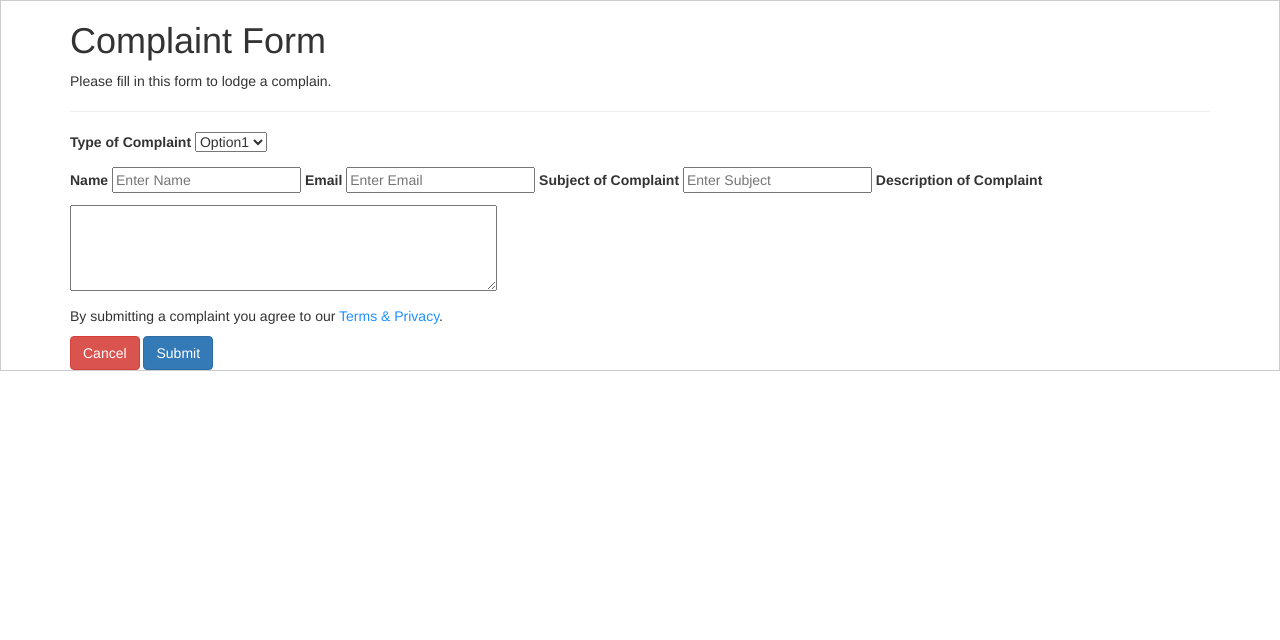
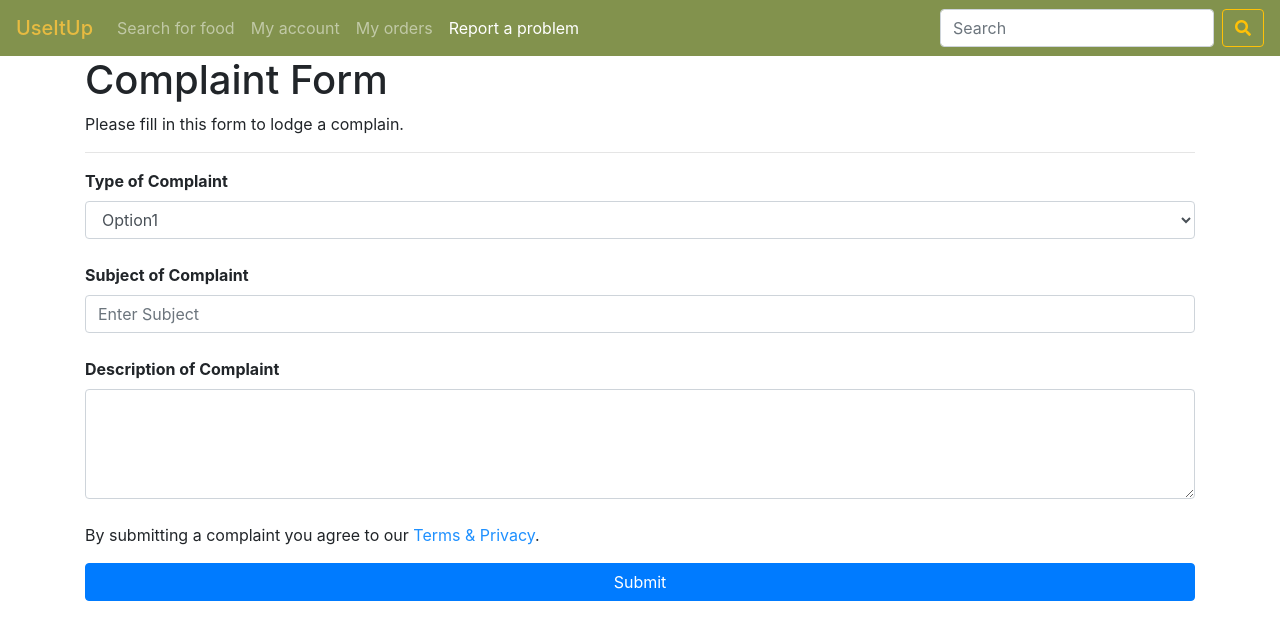
Before and after one commit to riguee/UseItUp, a PHP site: page /Complaint.php in a window 1280 px wide. Shown: the top 640 px of the page. Run offline with PHP 8.4, Linux system fonts and the light colour scheme; some libraries are stand-ins or nearby versions.

Commit message:
Worked on my pages

```diff
--- a/Complaint.php
+++ b/Complaint.php
@@ -2,14 +2,16 @@
 <html>
 <head>
     <meta charset="UTF-8">
-    <title>UseItUp Complaint Form</title>
+    <title>Complaint Form</title>
     <meta name="viewport" content="width=device-width, initial-scale=1">
-    <link rel="stylesheet" href="https://maxcdn.bootstrapcdn.com/bootstrap/3.4.0/css/bootstrap.min.css">
+    <link href="https://stackpath.bootstrapcdn.com/bootstrap/4.2.1/css/bootstrap.min.css" rel="stylesheet" integrity="sha384-GJzZqFGwb1QTTN6wy59ffF1BuGJpLSa9DkKMp0DgiMDm4iYMj70gZWKYbI706tWS" crossorigin="anonymous">
+    <link rel="stylesheet" href="https://use.fontawesome.com/releases/v5.7.2/css/all.css" integrity="sha384-fnmOCqbTlWIlj8LyTjo7mOUStjsKC4pOpQbqyi7RrhN7udi9RwhKkMHpvLbHG9Sr" crossorigin="anonymous">
     <link rel="stylesheet" href="styles.css">
 </head>
-<body bgcolor="#fcfff5">
-
-<form action="/action_page.php" style="border:1px solid #ccc">
+<body>
+<?php include 'navbarcharity.php' ?>
+<div class="container-fluid">
+<form action="/action_page.php">
     <div class="container">
         <h1>Complaint Form</h1>
         <p>Please fill in this form to lodge a complain.</p>
@@ -17,44 +19,26 @@
 
         <div>
             <label for="Tac"><b>Type of Complaint</b></label>
-            <select>
+            <select class="form-control">
                 <option value="option1">Option1</option>
-                <option value="option2">Option2</option></select>
+                <option value="option2">Option2</option>
             </select>
         </div>
-        <p>
-        </p>
-        <p>
-
-        </P>
-
-        <label for="name"><b>Name</b></label>
-        <input type="text" placeholder="Enter Name" name="name" required>
-
-        <label for="email"><b>Email</b></label>
-        <input type="text" placeholder="Enter Email" name="email" required>
-
-
+        <br>
         <label for="subject"><b>Subject of Complaint</b></label>
-        <input type="text" placeholder="Enter Subject" name="subject" required>
-
+        <input type="text" class="form-control" placeholder="Enter Subject" name="subject" required>
+        <br>
         <label for="complaint"><b>Description of Complaint</b></label>
-        <p></p>
-        <textarea rows="4" cols="50"></textarea>
-        <p>
-
-        </p>
-
+        <textarea class="form-control" rows="4" cols="50"></textarea>
+        <br>
         <p>By submitting a complaint you agree to our <a href="#" style="color:dodgerblue">Terms & Privacy</a>.</p>
-
         <div class="clearfix">
-            <button type="button" class="btn btn-danger">Cancel</button>
-            <button type="submit" class="btn btn-primary">Submit</button>
+            <button type="submit" class="btn btn-primary btn-block">Submit</button>
         </div>
     </div>
 </form>
 
 
-
+</div>
 </body>
 </html>
--- a/Orders.php
+++ b/Orders.php
@@ -47,7 +47,7 @@ class Order
             <span class="h6">Email: </span><span><a href="mailto:<?php print $restaurant->email ?>"><?php echo $restaurant->email ?></a></span><br>
             <span class="h6">Telephone: </span><span><?php echo $restaurant->phone ?></span><br>
             <br>
-            <table class="table" style="margin: 0 1%; position: relative; left: 5px">
+            <table class="table" style="right: unset;">
                 <thead>
                 <tr>
                     <th scope="col">#</th>
@@ -91,7 +91,7 @@ class Order
         $this->display();?>
         <div class="row">
             <div class="col-md-5" style="margin: 15px auto">
-                <form action="Complaint.php"><button class="btn btn-block btn-primary" value="<?php $this->id ?>"  type="submit">Report a problem</button></form>
+                <form action="Complaint.php"><button class="btn btn-block btn-warning" value="<?php $this->id ?>"  type="submit">Report a problem</button></form>
             </div>
         </div>
         </div><br>
--- a/confirm-order.php
+++ b/confirm-order.php
@@ -8,7 +8,9 @@
     <meta charset="UTF-8">
     <title>Confirm order</title>
 </head>
-<body class="container-fluid">
+<body>
+<?php include 'navbarcharity.php' ?>
+<div class="container">
 <h1>Your order</h1>
 <?php
 include 'connection.php';
@@ -117,6 +119,7 @@ $count = 0;
         }
     }
 if($count > 0): ?>
+<hr>
         <h1>Other listings from the same restaurant</h1>
     <?php endif ?>
 <?php foreach ($available_listings as $restaurant_listing) {
@@ -158,5 +161,6 @@ if($count > 0): ?>
 <?php
     }
 } ?>
+</div>
 </body>
 </html>
--- a/navbarcharity.php
+++ b/navbarcharity.php
@@ -1,18 +1,32 @@
+<nav class="navbar navbar-expand-lg navbar-dark" style="background-color: #82924d">
+    <span class="navbar-brand mb-0 h1" style="color: #e7bb41">UseItUp</span>
+    <button class="navbar-toggler" type="button" data-toggle="collapse" data-target="#navbarSupportedContent" aria-controls="navbarSupportedContent" aria-expanded="false" aria-label="Toggle navigation">
+        <span class="navbar-toggler-icon"></span>
+    </button>
 
-
-<div class="topnav">
-    <a class="active" href="index.html">UseItUp</a>
-    <a href="CharityProfileAcct.html">My account</a>
-    <a href="charityorder.php">My orders</a>
-    <a href="mainlisting.php">Find listings around me</a>
-    <a href="Complaint.php">A complaint?</a>
-    <div class="search-container">
-        <form method="post" action="search.php">
-            <input type="text" placeholder="Search.." id="search" name="search">
-            <button type="submit" class="btn btn-primary"  id="nav" onclick="displaysearch();"><i class="fa fa-search"></i></button>
-            </form></div>
-</div>
-
+    <div class="collapse navbar-collapse" id="navbarSupportedContent">
+        <ul class="navbar-nav mr-auto">
+            <li class="nav-item <?php if (basename($_SERVER['PHP_SELF']) == "mainlisting.php") {print("active");} ?>">
+                <a class="nav-link" href="mainlisting.php">Search for food <span class="sr-only">(current)</span></a>
+            </li>
+            <li class="nav-item">
+                <a class="nav-link" href="#">My account <span class="sr-only">(current)</span></a>
+            </li>
+            <li class="nav-item <?php if (basename($_SERVER['PHP_SELF']) == "charityorder.php") {print("active");} ?>">
+                <a class="nav-link" href="charityorder.php">My orders <span class="sr-only">(current)</span></a>
+            </li>
+            <li class="nav-item <?php if (basename($_SERVER['PHP_SELF']) == "Complaint.php") {print("active");} ?>">
+                <a class="nav-link" href="Complaint.php">Report a problem <span class="sr-only">(current)</span></a>
+            </li>
+        </ul>
+        <?php if (basename($_SERVER['PHP_SELF']) != "mainlisting.php") { ?>
+        <form class="form-inline my-2 my-lg-0" method="post" action="mainlisting.php">
+            <input class="form-control mr-sm-2" type="search" placeholder="Search" aria-label="Search" name="search">
+            <button class="btn btn-outline-warning my-2 my-sm-0" type="submit"><i class="fa fa-search"></i></button>
+        </form>
+        <?php } ?>
+    </div>
+</nav>
 
 <?php
 ?>
```
Also changed, not shown: Feedback.php (deleted, +0 -7 lines), charityorder.php (+15 -15 lines), mainlisting.php (+14 -12 lines).
